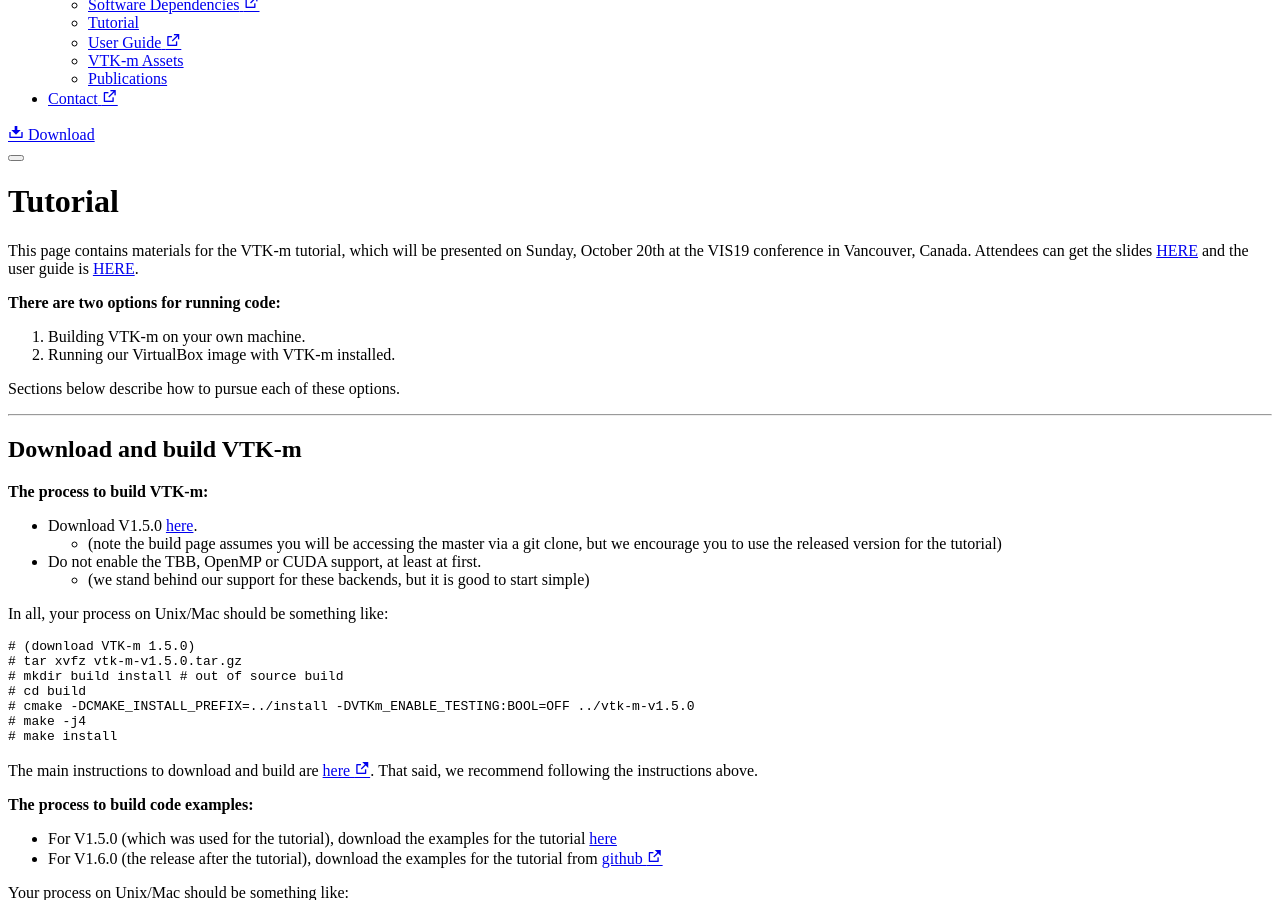
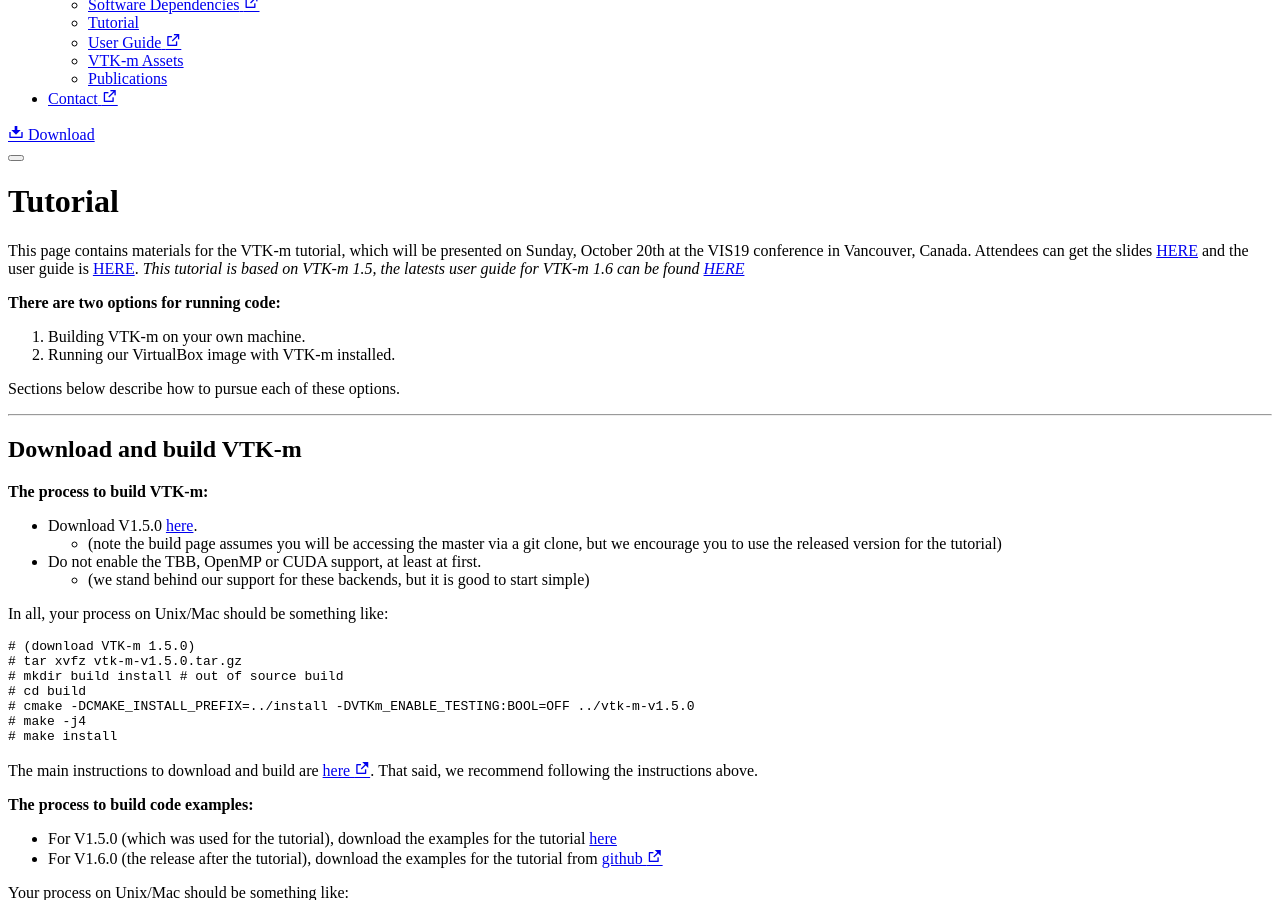
Before and after one commit to Kitware/vtkm-web, a Jekyll site: the page built from _pages/tutorial.md, in a window 1280 px wide and 900 px high, scrolled down 452 px. Built offline with Jekyll 4.4.1, drawn with Linux system fonts in a browser that asks for light colours.

Commit message:
Update tutorial.md

```diff
--- a/_pages/tutorial.md
+++ b/_pages/tutorial.md
@@ -3,7 +3,7 @@ title: Tutorial
 permalink: /tutorial
 ---
 
-This page contains materials for the VTK-m tutorial, which will be presented on Sunday, October 20th at the VIS19 conference in Vancouver, Canada. Attendees can get the slides [HERE](https://m-old.vtk.org/images/f/f3/VTKm_Tutorial_VIS19.pptx) and the user guide is [HERE](https://m-old.vtk.org/images/c/c9/VTKmUsersGuide-1-5.pdf).
+This page contains materials for the VTK-m tutorial, which will be presented on Sunday, October 20th at the VIS19 conference in Vancouver, Canada. Attendees can get the slides [HERE](https://m-old.vtk.org/images/f/f3/VTKm_Tutorial_VIS19.pptx) and the user guide is [HERE](https://gitlab.kitware.com/vtk/vtk-m-user-guide/-/wikis/uploads/VTKmUsersGuide-1-5.pdf). *This tutorial is based on VTK-m 1.5, the latests user guide for VTK-m 1.6 can be found [HERE](https://gitlab.kitware.com/vtk/vtk-m-user-guide/-/wikis/uploads/VTKmUsersGuide-1-6.pdf)*
 
 **There are two options for running code:**
 1. Building VTK-m on your own machine.
```
